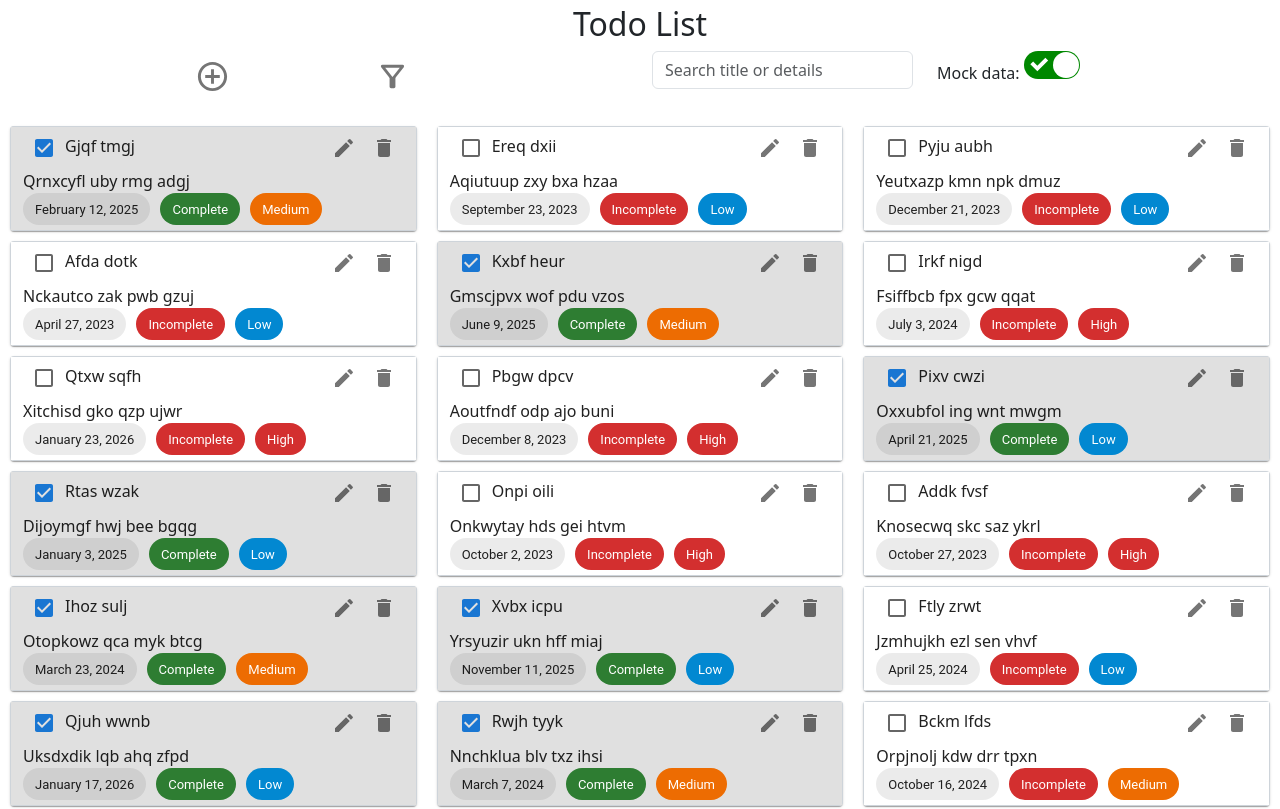
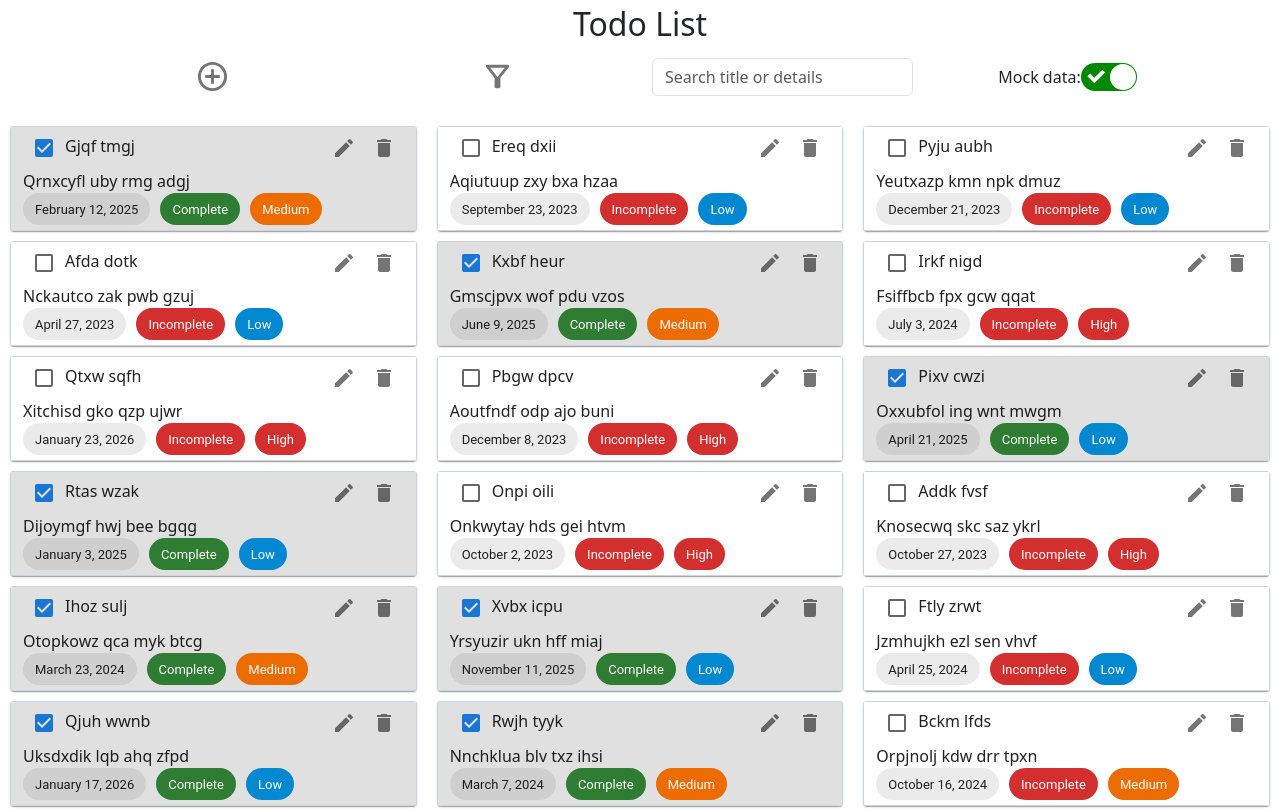
Before and after one commit to nashminn/nashmin-todo-app, a React (Create React App) app: page / in a window 1280 px wide. Shown: the top 809 px of the page. Built offline with nearby package versions, Linux system fonts and the light colour scheme; what uid would draw is missing.

Commit message:
fix slight alignment issue

```diff
--- a/src/App.js
+++ b/src/App.js
@@ -185,7 +185,7 @@ function App() {
             <Filter className='justify-content-center' sendFilter={setFilter} />
           </Col>
 
-          <Col >
+          <Col className='d-flex justify-content-center align-items-center' >
           <div className="input-group rounded">
             <input id='search' type="text" class="form-control rounded"
                     placeholder="Search title or details" aria-label="Search"
@@ -211,7 +211,7 @@ function App() {
           </div>
           </Col>
 
-          <Col >
+          <Col className='d-flex justify-content-center align-items-center'>
             <React.Fragment >
             Mock data: <ReactSwitch checked={mockDataUse} onChange={()=>{
               setMockDataUse(!mockDataUse)
--- a/src/components/Filter.jsx
+++ b/src/components/Filter.jsx
@@ -91,9 +91,9 @@ export const Filter = ({sendFilter}) => {
   }
 
   return (
-    <>
-      <IconButton className='justify-content-center' onClick={() => setShowFilter(true)}>
-        <FilterAltOutlined className='justify-content-center' fontSize='large' />
+    <div className='d-flex justify-content-center align-items-center'>
+      <IconButton  onClick={() => setShowFilter(true)}>
+        <FilterAltOutlined  fontSize='large' />
       </IconButton>
 
       <Modal show={showFilter} onHide={() => {
@@ -149,6 +149,6 @@ export const Filter = ({sendFilter}) => {
         </Modal.Footer>
       </Modal>
 
-    </>
+    </div>
   )
 }
```
